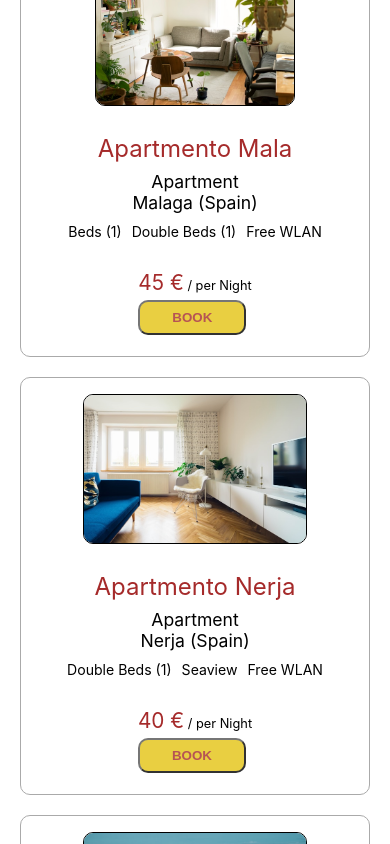
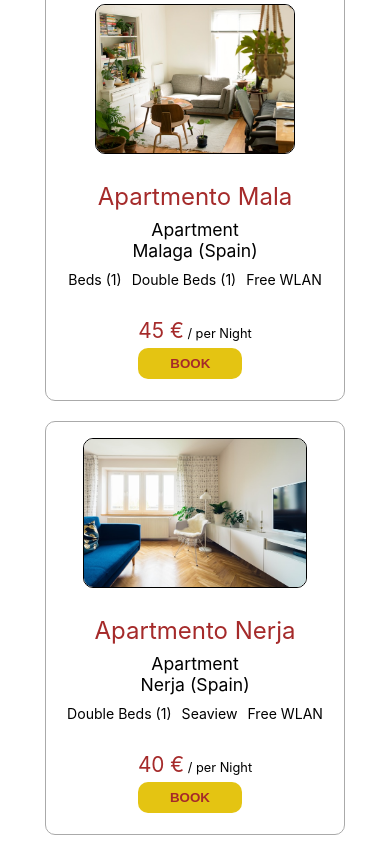
Before and after one commit to losrobbos/react-filtering-apartments, a React (Vite) app: page / in a window 390 px wide. Shown: the part 684-1528 px from the top of the page. Built offline with nearby package versions, Linux system fonts and the light colour scheme.

Commit message:
Made apartments view bit more mobile friendly

```diff
--- a/src/components/FlatList.jsx
+++ b/src/components/FlatList.jsx
@@ -1,6 +1,25 @@
+import { useEffect } from "react"
 import FlatCard from "./FlatCard"
+import { gsap } from "gsap";
+import { Flip } from "gsap/Flip";
+
+// register plugin globally
+gsap.registerPlugin(Flip);
 
 export const FlatList = ({ flats }) => {
+
+  // TODO: whenever cards changed => apply GSAP flip!
+  // PROBLEM: we cannot hook into the BEFORE and AFTER State with React
+  // TODO: explore useGSAP hook
+  useEffect(() => {
+    const cards = document.querySelectorAll(".flat-card")
+
+    if(cards.length) {
+      const cardsState = Flip.getState(cards)
+    }
+
+  }, [flats])
+
   return (
     <div className="flat-list">
       {flats.map((flat) => (
--- a/src/index.css
+++ b/src/index.css
@@ -35,9 +35,10 @@ main {
 /* FLATS component */
 .flats {
   display: grid;
+  padding: 1rem 0;
 
   @media (width >= 650px) {
-    grid-template-columns: 1fr 3fr;
+    grid-template-columns: 200px 1fr;
     gap: 2rem;
   }
 }
@@ -48,8 +49,6 @@ main {
   display: flex;
   flex-direction: column;
   gap: 1rem;
-
-  padding: 1rem 0;
 
   h3 {
     color: brown;
@@ -98,9 +97,15 @@ main {
   flex-basis: 70%;
   display: flex;
   flex-direction: column;
+  align-items: center;
   gap: 20px;
-  padding: 1rem 0;
   font-size: 0.8rem;
+  padding-top: 5rem;
+
+  @media (width > 650px) {
+    padding: 0;
+    align-items: flex-start;
+  }
 }
 
 /* FLAT CARD Item */
@@ -112,12 +117,13 @@ main {
   align-items: center;
   padding: 1rem;
   width: 100%;
-  max-width: 500px;
+  max-width: 300px;
   border: 1px solid #aaa;
   border-radius: 10px;
   color: black;
 
   @media (width >= 650px) {
+    max-width: 500px;
     flex-direction: row;
   }
 
@@ -203,16 +209,16 @@ main {
     button {
       margin: 5px 0;
       padding: 0.5rem 2rem;
+      border: none;
       border-radius: 10px;
       background-color: rgb(228, 196, 18);
       text-transform: uppercase;
       color: brown;
-      font-weight: 800;
-      opacity: 0.8;
+      font-weight: 600;
       cursor: pointer;
 
       &:hover {
-        opacity: 1;
+        box-shadow: 2px 2px 3px rgba(0,0,0, 0.5);
       }
     }
   }
```
